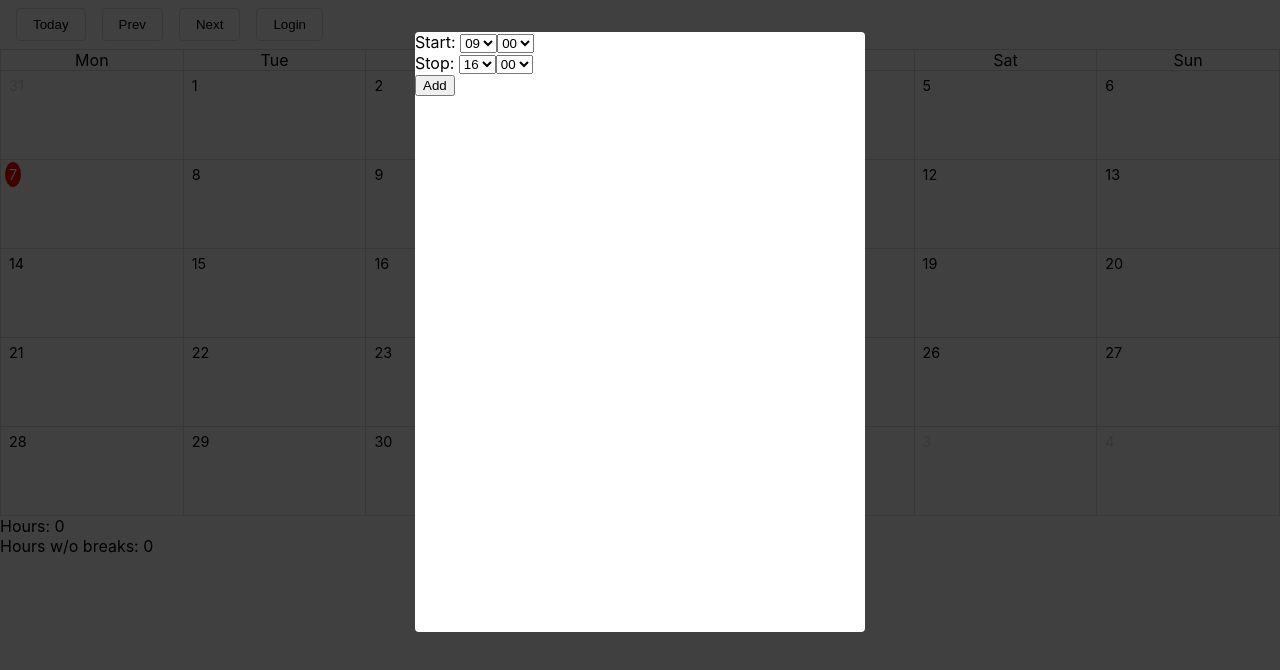
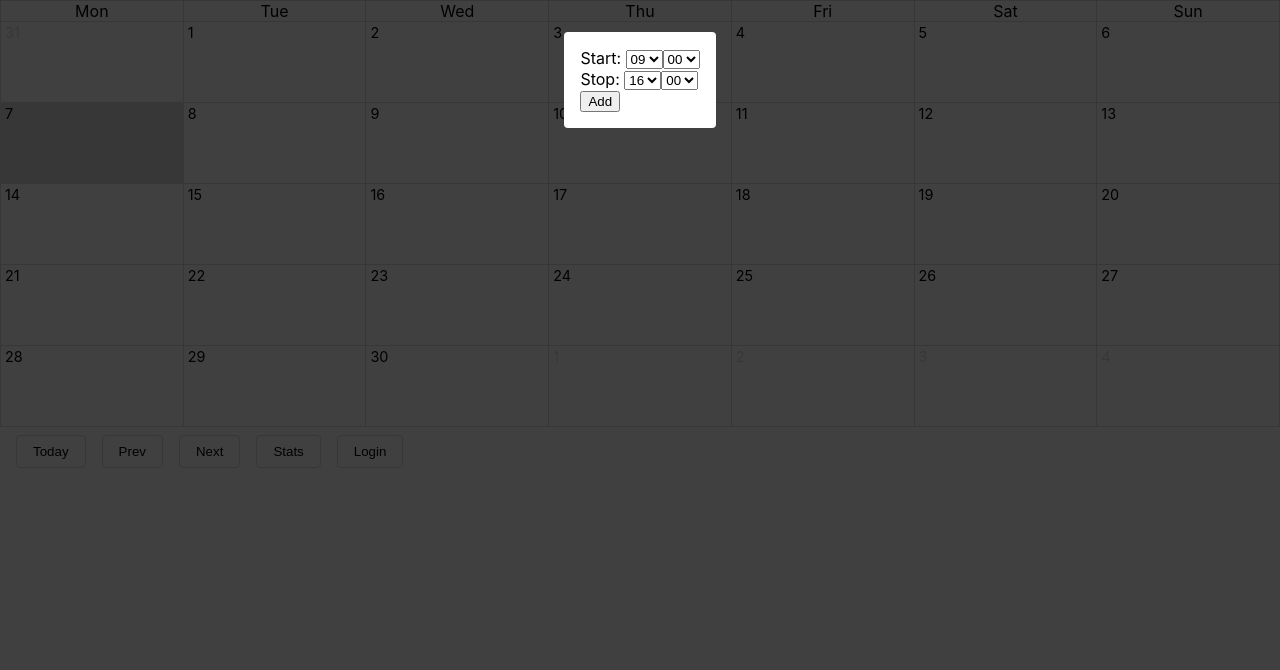
Before and after one commit to helgehatt/work-hour-log, a React (Create React App) app: page / in a window 1280 px wide. Both pictures are taken after a click on the element "10". Shown: the top 670 px of the page. Built offline with nearby package versions, Linux system fonts and the light colour scheme.

Commit message:
Updated styles

```diff
--- a/src/components/EditEntry.tsx
+++ b/src/components/AddEntryModal.tsx
@@ -4,32 +4,28 @@ import TimeSelect from 'src/components/TimeSelect';
 import moment from 'moment';
 import { useModal } from 'src/components/providers/ModalProvider';
 import { useCalenderAPI } from 'src/components/providers/CalenderProvider';
+import Modal from 'src/components/Modal';
 
 interface IProps {
-  entry: WorkHourEntry
+  date: string
 }
 
-const Root = styled.div`
+const Root = styled(Modal)`
 
 `;
 
-const EditEntry: React.FC<IProps> = ({ entry }) => {
-  const [start] = React.useState(moment.utc(entry.start));
-  const [stop] = React.useState(moment.utc(entry.stop));
+const AddEntryModal: React.FC<IProps> = ({ date }) => {
+  const [start] = React.useState(moment.utc(date).hour(9).startOf('hour'));
+  const [stop] = React.useState(moment.utc(date).hour(16).startOf('hour'));
 
   const API = useCalenderAPI();
   const { hideModal } = useModal();
 
-  const handleUpdate = () => {
-    API.update({
-      id: entry.id,
+  const handleAdd = () => {
+    API.create({
       start: start.toISOString(),
       stop: stop.toISOString(),
     }).then(hideModal);
-  };
-
-  const handleDelete = () => {
-    API.delete(entry.id).then(hideModal);
   };
 
   return (
@@ -37,11 +33,10 @@ const EditEntry: React.FC<IProps> = ({ entry }) => {
       <div>Start: <TimeSelect timestamp={start} /></div>
       <div>Stop: <TimeSelect timestamp={stop} /></div>
       <div>
-        <button onClick={handleUpdate}>Update</button>
-        <button onClick={handleDelete}>Delete</button>
+        <button onClick={handleAdd}>Add</button>
       </div>
     </Root>
   );
 };
 
-export default EditEntry;
+export default AddEntryModal;
--- a/src/components/CalenderCell.tsx
+++ b/src/components/CalenderCell.tsx
@@ -4,30 +4,26 @@ import constants from 'src/components/util/constants';
 import { useCalenderDate } from 'src/components/providers/CalenderProvider';
 import CalenderEntry from 'src/components/CalenderEntry';
 import { useModal } from 'src/components/providers/ModalProvider';
-import Modal from 'src/components/Modal';
-import AddEntry from 'src/components/AddEntry';
+import AddEntryModal from 'src/components/AddEntryModal';
 
 interface IProps {
   date: string;
 }
 
-const Root = styled.div<{ isActive: boolean }>`
-  padding: 0.25rem;
+const Root = styled.div<{ isToday: boolean }>`
   min-height: 5rem;
   border-right: ${constants.BORDER};
   border-bottom: ${constants.BORDER};
-  ${({ isActive }) => !isActive ? css`
-    color: ${constants.BORDER_COLOR};
+  ${({ isToday }) => isToday ? css`
+    background-color: ${constants.BORDER_COLOR};
   ` : ''}
 `;
 
-const CellLabel = styled.span<{ isToday: boolean }>`
+const CellLabel = styled.span<{ isActive: boolean }>`
   font-size: 0.9rem;
   padding: 0.25rem;
-  ${({ isToday }) => isToday ? css`
-    color: white;
-    background-color: red;
-    border-radius: 50%;
+  ${({ isActive }) => !isActive ? css`
+    color: ${constants.BORDER_COLOR};
   ` : ''}
 `;
 
@@ -36,19 +32,15 @@ const CalenderCell: React.FC<IProps> = ({ date }) => {
   const { isToday, isActive, hours } = useCalenderDate(date);
 
   const handleClick = () => {
-    showModal(
-      <Modal>
-        <AddEntry date={date} />
-      </Modal>
-    );
+    showModal(<AddEntryModal date={date} />);
   };
 
   return (
-    <Root isActive={isActive} onClick={handleClick}>
-      <CellLabel isToday={isToday}>
+    <Root isToday={isToday} onClick={handleClick}>
+      <CellLabel isActive={isActive}>
         {Number(date.substr(8))}
       </CellLabel>
-      {hours?.map(entry => (
+      {isActive && hours?.map(entry => (
         <React.Fragment key={entry.id}>
           <CalenderEntry {...entry} />
         </React.Fragment>
--- a/src/components/CalenderEntry.tsx
+++ b/src/components/CalenderEntry.tsx
@@ -1,16 +1,13 @@
 import React from 'react';
 import styled from 'styled-components';
 import { useModal } from 'src/components/providers/ModalProvider';
-import Modal from 'src/components/Modal';
-import EditEntry from 'src/components/EditEntry';
+import EditEntryModal from 'src/components/EditEntryModal';
 import moment from 'moment';
 
 const Root = styled.div`
-  /* margin: 0.25rem; */
   padding: 0rem 0.25rem 0.1rem 0.25rem;
   color: white;
-  background-color: blue;
-  border-radius: 0.25rem;
+  background-color: #899cd9;
 
   &:hover {
     cursor: pointer;
@@ -26,16 +23,12 @@ const CalenderEntry: React.FC<WorkHourEntry> = (entry) => {
   const handleClick = (event: React.SyntheticEvent) => {
     // Avoid propagation to CalenderCell
     event.stopPropagation();
-    showModal(
-      <Modal>
-        <EditEntry entry={entry} />
-      </Modal>
-    );
+    showModal(<EditEntryModal entry={entry} />);
   };
 
   return (
     <Root onClick={handleClick}>
-      {start} - {stop}
+      {start} {stop}
     </Root>
   );
 };
--- /dev/null
+++ b/src/components/CalenderStatsModal.tsx
@@ -0,0 +1,20 @@
+import React from 'react';
+import Modal from 'src/components/Modal';
+import { useCalenderSum } from 'src/components/providers/CalenderProvider';
+import styled from 'styled-components';
+
+const Root = styled(Modal)`
+
+`;
+
+const CalenderStatsModal: React.FC = () => {
+  const { hours, breaks } = useCalenderSum();
+  return (
+    <Root>
+      <div>Hours: {hours}</div>
+      <div>Hours w/o breaks: {hours - breaks * 0.5}</div>
+    </Root>
+  );
+};
+
+export default CalenderStatsModal;
--- a/src/components/CalenderView.tsx
+++ b/src/components/CalenderView.tsx
@@ -1,10 +1,11 @@
 import React from 'react';
 import styled from 'styled-components';
-import { useCalenderNav, useCalenderSum } from 'src/components/providers/CalenderProvider';
+import { useCalenderNav } from 'src/components/providers/CalenderProvider';
 import CalenderGrid from 'src/components/CalenderGrid';
 import constants from 'src/components/util/constants';
 import { useModal } from 'src/components/providers/ModalProvider';
 import LoginModal from 'src/components/LoginModal';
+import CalenderStatsModal from 'src/components/CalenderStatsModal';
 
 const Root = styled.div`
 `;
@@ -24,17 +25,15 @@ const Button = styled.button`
 
 const CalenderView: React.FC = () => {
   const { showModal } = useModal();
-  const { hours, breaks } = useCalenderSum();
   const { activeMonth, currentMonth, prevMonth, nextMonth } = useCalenderNav();
   return (
     <Root>
+      <CalenderGrid month={activeMonth} />
       <Button onClick={currentMonth}>Today</Button>
       <Button onClick={prevMonth}>Prev</Button>
       <Button onClick={nextMonth}>Next</Button>
+      <Button onClick={() => showModal(<CalenderStatsModal />)}>Stats</Button>
       <Button onClick={() => showModal(<LoginModal />)}>Login</Button>
-      <CalenderGrid month={activeMonth} />
-      <div>Hours: {hours}</div>
-      <div>Hours w/o breaks: {hours - breaks * 0.5}</div>
     </Root>
   );
 };
--- a/src/components/AddEntry.tsx
+++ b/src/components/EditEntryModal.tsx
@@ -4,27 +4,33 @@ import TimeSelect from 'src/components/TimeSelect';
 import moment from 'moment';
 import { useModal } from 'src/components/providers/ModalProvider';
 import { useCalenderAPI } from 'src/components/providers/CalenderProvider';
+import Modal from 'src/components/Modal';
 
 interface IProps {
-  date: string
+  entry: WorkHourEntry
 }
 
-const Root = styled.div`
+const Root = styled(Modal)`
 
 `;
 
-const AddEntry: React.FC<IProps> = ({ date }) => {
-  const [start] = React.useState(moment.utc(date).hour(9).startOf('hour'));
-  const [stop] = React.useState(moment.utc(date).hour(16).startOf('hour'));
+const EditEntryModal: React.FC<IProps> = ({ entry }) => {
+  const [start] = React.useState(moment.utc(entry.start));
+  const [stop] = React.useState(moment.utc(entry.stop));
 
   const API = useCalenderAPI();
   const { hideModal } = useModal();
 
-  const handleAdd = () => {
-    API.create({
+  const handleUpdate = () => {
+    API.update({
+      id: entry.id,
       start: start.toISOString(),
       stop: stop.toISOString(),
     }).then(hideModal);
+  };
+
+  const handleDelete = () => {
+    API.delete(entry.id).then(hideModal);
   };
 
   return (
@@ -32,10 +38,11 @@ const AddEntry: React.FC<IProps> = ({ date }) => {
       <div>Start: <TimeSelect timestamp={start} /></div>
       <div>Stop: <TimeSelect timestamp={stop} /></div>
       <div>
-        <button onClick={handleAdd}>Add</button>
+        <button onClick={handleUpdate}>Update</button>
+        <button onClick={handleDelete}>Delete</button>
       </div>
     </Root>
   );
 };
 
-export default AddEntry;
+export default EditEntryModal;
--- a/src/components/LoginModal.tsx
+++ b/src/components/LoginModal.tsx
@@ -6,7 +6,10 @@ import Modal from 'src/components/Modal';
 import API from 'src/components/util/API';
 
 const Root = styled(Modal)`
-
+  form > div {
+    display: flex;
+    justify-content: space-between;
+  }
 `;
 
 const scheme = createFormData({
@@ -30,17 +33,26 @@ const LoginModal: React.FC = withFormData(scheme)(({ data }) => {
     <Root>
       Login
       <form onSubmit={handleSubmit}>
+        <div>
+          Username:&nbsp;
           <input
             type='text'
             value={data.username.value}
             onChange={data.username.onChange}
           />
+        </div>
+        <div>
+          Password:&nbsp;
           <input
             type='password'
             value={data.password.value}
             onChange={data.password.onChange}
           />
+        </div>
+        <div>
+          <span/>
           <button type='submit'>Submit</button>
+        </div>
       </form>
       {error}
     </Root>
--- a/src/components/Modal.tsx
+++ b/src/components/Modal.tsx
@@ -12,16 +12,17 @@ const Root = styled.div`
   background-color: white;
   margin: auto;
   margin-top: 2rem;
-  width: 450px;
-  height: 600px;
+  width: max-content;
+  max-width: 100%;
   border-radius: 0.25rem;
+  padding: 1rem;
 `;
 
-const Modal: React.FC = ({ children }) => {
+const Modal: React.FC = ({ children, ...props }) => {
   const { hideModal } = useModal();
   return (
     <Overlay onClick={hideModal}>
-      <Root onClick={event => event.stopPropagation()}>
+      <Root onClick={event => event.stopPropagation()} {...props}>
         {children}
       </Root>
     </Overlay>
```
Lines whose indentation alone changed are shown as unchanged.
